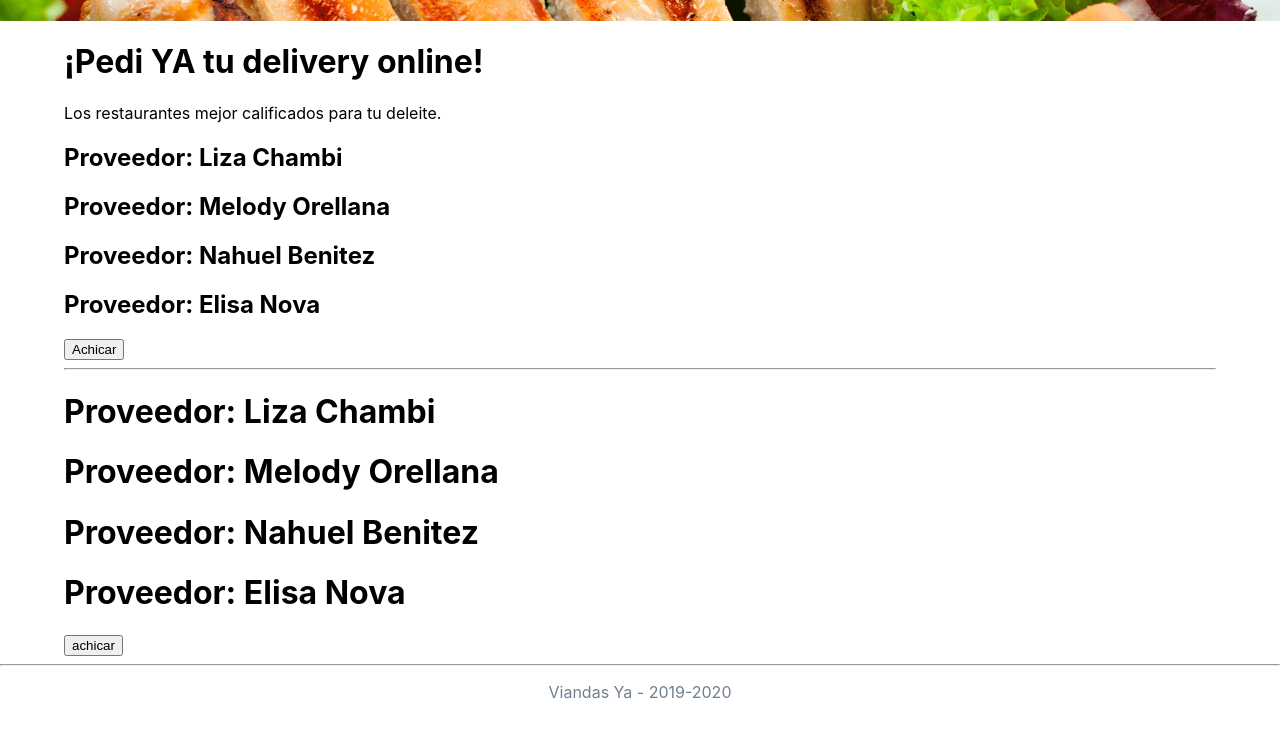
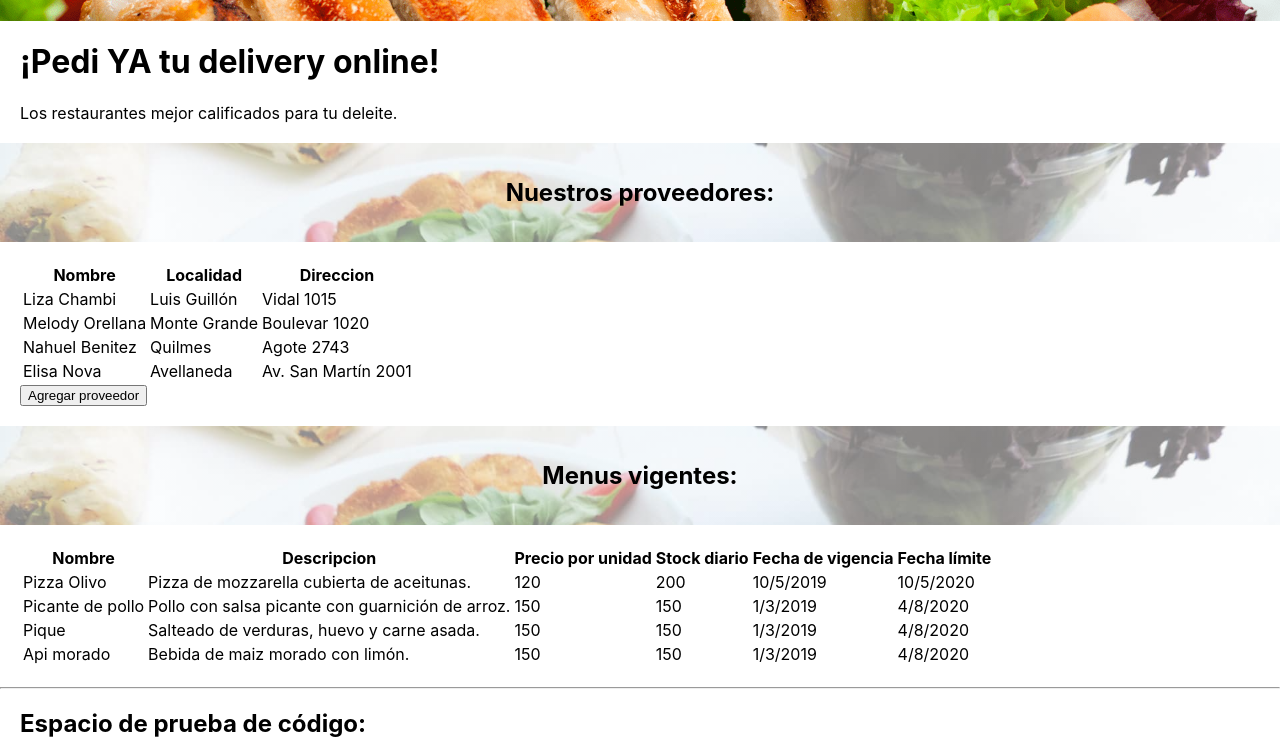
Before and after one commit to LizaChambi/ViandaYa-frontend, a React app: page / in a window 1280 px wide. Shown: the part 189-943 px from the top of the page. Before the commit the page ends 907 px from the top, so only its background shows below. Built offline with nearby package versions, Linux system fonts and the light colour scheme.

Commit message:
Funciona la eliminacion y agregacion de proveedores

```diff
--- a/src/components/global/Content.js
+++ b/src/components/global/Content.js
@@ -1,98 +1,142 @@
 import React from 'react';
 import './css/Content.css';
-import './TableProviders.js';
 
 import TableProviders from './TableProviders'
+import TableMenus from './TableMenus'
+import Datos from './Datos'
 
-const ListaDatos = {
+const ListaProveedores = {
 		providers:[
 			{
 				name: 'Liza Chambi',
 				city: 'Luis Guillón',
 				direction: 'Vidal 1015',
+				menu:
+					{
+						name: 'Pizza Olivo',
+						description: 'Pizza de mozzarella cubierta de aceitunas.',
+						price: '120',
+						amountDaily: '200',
+						date1: '10/5/2019',
+						date2:'10/5/2020',
+					}
 			},
 			{
 				name: 'Melody Orellana',
 				city: 'Monte Grande',
-				job: 'Boulevar 1020',
+				direction: 'Boulevar 1020',
+				menu:
+				{
+					name: 'Picante de pollo',
+					description: 'Pollo con salsa picante con guarnición de arroz.',
+					price: '150',
+					amountDaily: '150',
+					date1: '1/3/2019',
+					date2:'4/8/2020',
+				}
 			},
 			{
 				name: 'Nahuel Benitez',
 				city: 'Quilmes',
-				job: 'Agote 2743',
+				direction: 'Agote 2743',
+				menu:
+				{
+					name: 'Pique',
+					description: 'Salteado de verduras, huevo y carne asada.',
+					price: '150',
+					amountDaily: '150',
+					date1: '1/3/2019',
+					date2:'4/8/2020',
+				}
 			},
 			{
 				name: 'Elisa Nova',
 				city: 'Avellaneda',
-				job: 'Av. San Martín 2001',
+				direction: 'Av. San Martín 2001',
+				menu:
+				{
+					name: 'Api morado',
+					description: 'Bebida de maiz morado con limón.',
+					price: '150',
+					amountDaily: '150',
+					date1: '1/3/2019',
+					date2:'4/8/2020',
+				}
 			},
 		],
 	}
 
+const ListaMenus = {
+	menus: ListaProveedores.providers.map(proveedor => proveedor.menu)
+}
+
 const ListProviders = props => {
-		return (
-		<div>
-			{props.datosProveedores.providers.map(provider => <h2>Proveedor: {provider.name}</h2>)}
-			<button onClick={() => {
-				//ListaDatos.setState({providers: [props.datosProveedores.providers[0]] })}
-				}}>Achicar</button>
-		</div>
-		)
+		// return (
+		// <div>
+		// 	{//props.datosProveedores.providers.map(provider => <h2>Proveedor: {provider.name}</h2>)
+		// 	}
+
+		// 	<button onClick={() => {
+		// 		//ListaDatos.setState({providers: [props.datosProveedores.providers[0]] })}
+		// 		}}>Achicar</button>
+		// </div>
 }
 
 
-class Datos extends React.Component
-{
-  constructor(props)
-  {
-	  super(props);
-
-		this.state = {
-				providers: [
-				{
-          name: 'Liza Chambi',
-          city: 'Luis Guillón',
-					direction: 'Vidal 1015',
-				},
-				{
-          name: 'Melody Orellana',
-          city: 'Monte Grande',
-					job: 'Boulevar 1020',
-				},
-				{
-          name: 'Nahuel Benitez',
-          city: 'Quilmes',
-					job: 'Agote 2743',
-				},
-				{
-          name: 'Elisa Nova',
-          city: 'Avellaneda',
-					job: 'Av. San Martín 2001',
-				},
-      ],
-
-		}
-
+const NewProvider = () => {
+	const newProvider = {
+		name: 'Nuevo Proveedor',
+				city: 'Ciudad Perdida',
+				direction: 'Calle Falsa 123',
+				menu:
+					{
+						name: 'Fruta',
+						description: 'Tiene mucha mucha fruta.',
+						price: '100',
+						amountDaily: '1000',
+						date1: '27/10/2019',
+						date2:'27/10/2023',
+					}
 	}
 
-	render() {
-		return <div>
-		{this.state.providers.map(provider => <h1>Proveedor: {provider.name}</h1>)}
-		<button onClick={() => this.setState({providers: [this.state.providers[0]]})}>achicar</button>
+	return (
+		<div>
+			<button onClick={() => ListaProveedores.providers.push(newProvider) }> Agregar proveedor </button>
 		</div>
-	}
+	)
 
 }
 
 
 const Content = () => {
   return (
-    <div className="Content">
-      <h1> ¡Pedi YA tu delivery online! </h1>
-      <p> Los restaurantes mejor calificados para tu deleite.</p>
-      <ListProviders datosProveedores = {ListaDatos}/>
+    <div>
+			<div className="Content">
+      	<h1> ¡Pedi YA tu delivery online! </h1>
+      	<p> Los restaurantes mejor calificados para tu deleite.</p>
+			</div>
+
+			<div className= "TituloFondo">
+				<h2>Nuestros proveedores:</h2>
+			</div>
+
+			<div className="Content">
+				<TableProviders providerData = {ListaProveedores} />
+				<NewProvider/>
+			</div>
+
+			<div className= "TituloFondo">
+				<h2>Menus vigentes:</h2>
+			</div>
+
+			<div className="Content">
+				<TableMenus menuData = {ListaMenus} />
+			</div>
 			<hr/>
-			<Datos/>
+			<div className="Content">
+				<h2> Espacio de prueba de código: </h2>
+				<Datos/>
+			</div>
 		</div>
   );
 }
--- /dev/null
+++ b/src/components/global/Datos.js
@@ -0,0 +1,55 @@
+import React from 'react';
+
+class Datos extends React.Component
+{
+  constructor(props)
+  {
+	  super(props);
+
+        this.state =
+        {
+			providers: [{
+                name: 'Liza Chambi',
+                city: 'Luis Guillón',
+		        direction: 'Vidal 1015',
+			    },{
+                name: 'Melody Orellana',
+                city: 'Monte Grande',
+                direction: 'Boulevar 1020',
+				},{
+                name: 'Nahuel Benitez',
+                city: 'Quilmes',
+                direction: 'Agote 2743',
+				},{
+                name: 'Elisa Nova',
+                city: 'Avellaneda',
+                direction: 'Av. San Martín 2001',
+				},
+            ],
+        }
+    }
+
+    agregarProveedor() {
+        this.state.providers.push({ name: 'Nuevo Proveedor',
+        city: 'Ciudad Perdida',
+        direction: 'Calle Falsa 123',})
+        return this.state.providers
+    }
+
+    eliminarProveedor() {
+        this.state.providers.pop()
+        return this.state.providers
+    }
+
+	render() {
+		return <div>
+		    {this.state.providers.map(provider => <h3>Proveedor: {provider.name}</h3>)}
+		    <button onClick={() => this.setState({providers: [] })}>Eliminar proveedores</button>
+            <button onClick={() => this.setState({providers: this.eliminarProveedor() })}>Eliminar proveedor</button>
+            <button onClick={() => this.setState({providers: this.agregarProveedor()})}> Agregar proveedor </button>
+        </div>
+	}
+
+}
+
+export default Datos;
--- /dev/null
+++ b/src/components/global/TableMenus.js
@@ -0,0 +1,51 @@
+import React from 'react';
+import './css/TableMenus.css';
+
+import Datos from './Content'
+
+const TableHeader = () =>
+{
+    return (
+    	<thead>
+    	    <tr>
+    			<th>Nombre</th>
+    			<th>Descripcion</th>
+                <th>Precio por unidad</th>
+                <th>Stock diario</th>
+    			<th>Fecha de vigencia</th>
+                <th>Fecha límite</th>
+    		</tr>
+    	</thead>
+	)
+}
+
+const TableBody = props =>
+{
+    const rows = props.menuData.menus.map(menu => {
+    	return (
+    		<tr key={menu}>
+    		<td>{menu.name}</td>
+    		<td>{menu.description}</td>
+            <td>{menu.price}</td>
+            <td>{menu.amountDaily}</td>
+            <td>{menu.date1}</td>
+            <td>{menu.date2}</td>
+    	</tr>
+    	)
+    })
+
+	return <tbody>{rows}</tbody>
+}
+
+const TableMenus = props => {
+  return (
+    <div className="TableMenus">
+        <table>
+		    <TableHeader />
+		    <TableBody menuData = {props.menuData}/>
+	    </table>
+    </div>
+  )
+}
+
+export default TableMenus;
--- a/src/components/global/TableProviders.js
+++ b/src/components/global/TableProviders.js
@@ -1,5 +1,5 @@
 import React from 'react';
-import './css/TableProviders.css';
+// import './css/TableProviders.css';
 
 import Datos from './Content'
 
@@ -10,7 +10,7 @@ const TableHeader = () =>
     	    <tr>
     			<th>Nombre</th>
     			<th>Localidad</th>
-                <th>Direccion</th>
+          <th>Direccion</th>
     		</tr>
     	</thead>
 	)
@@ -18,12 +18,12 @@ const TableHeader = () =>
 
 const TableBody = props =>
 {
-    const rows = props.map((row, index) => {
+    const rows = props.providerData.providers.map(provider => {
     	return (
-    		<tr key={index}>
-    		<td>{row.name}</td>
-    		<td>{row.city}</td>
-            <td>{row.direction}</td>
+    		<tr key={provider}>
+    		<td>{provider.name}</td>
+    		<td>{provider.city}</td>
+        <td>{provider.direction}</td>
     	</tr>
     	)
     })
@@ -36,7 +36,7 @@ const TableProviders = props => {
     <div className="TableProviders">
         <table>
 		    <TableHeader />
-		    <TableBody providerData = {props}/>
+		    <TableBody providerData = {props.providerData}/>
 	    </table>
     </div>
   )
--- a/src/components/global/css/Content.css
+++ b/src/components/global/css/Content.css
@@ -1,4 +1,18 @@
 .Content {
-  margin: 0 auto;
-  width: 90%;
+  margin: 20px 20px;
+  width: 100%;
 }
+
+.TituloFondo {
+  background: linear-gradient(to bottom,#ffffff82 0%, #ffffff80 100%), url('../images/pedidos.jpg') no-repeat;
+  background-attachment: fixed;
+  background-position: initial;
+  background-size: cover;
+  padding: 15px;
+  display: flex;
+  flex-direction: column;
+  align-items: center;
+  text-align: center;
+  justify-content: center;
+  color: black;
+}
--- a/src/components/global/css/Footer.css
+++ b/src/components/global/css/Footer.css
@@ -1,5 +1,5 @@
 .Footer {
-    margin: 0 auto;
+    margin: 25px auto;
     text-align: center;
     width: 90%;
     color: slategray;
--- /dev/null
+++ b/src/components/global/css/TableMenus.css
@@ -0,0 +1,3 @@
+
+.TableMenus {
+}
```
Also changed, not shown: src/components/global/images/calidad.svg (added), src/components/global/images/fondo.jpg (added), src/components/global/images/pedidos.jpg (added).
